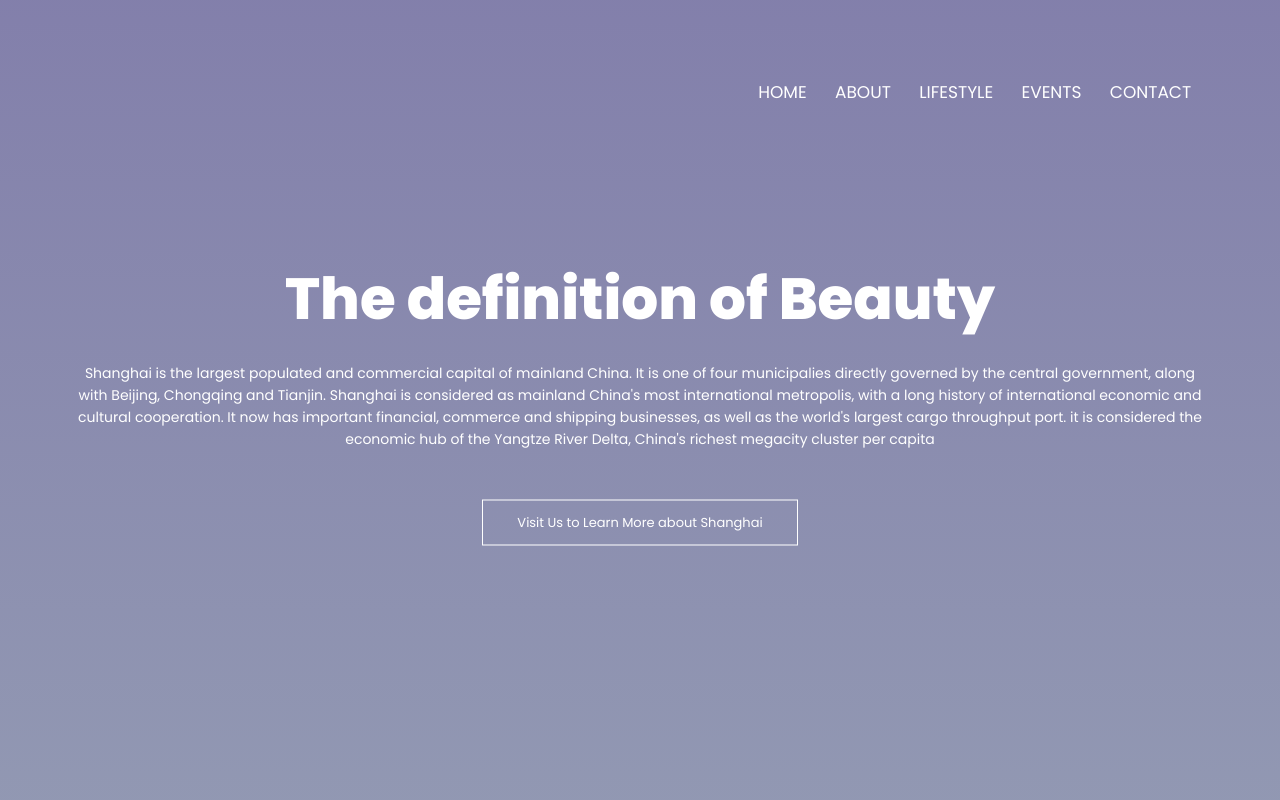
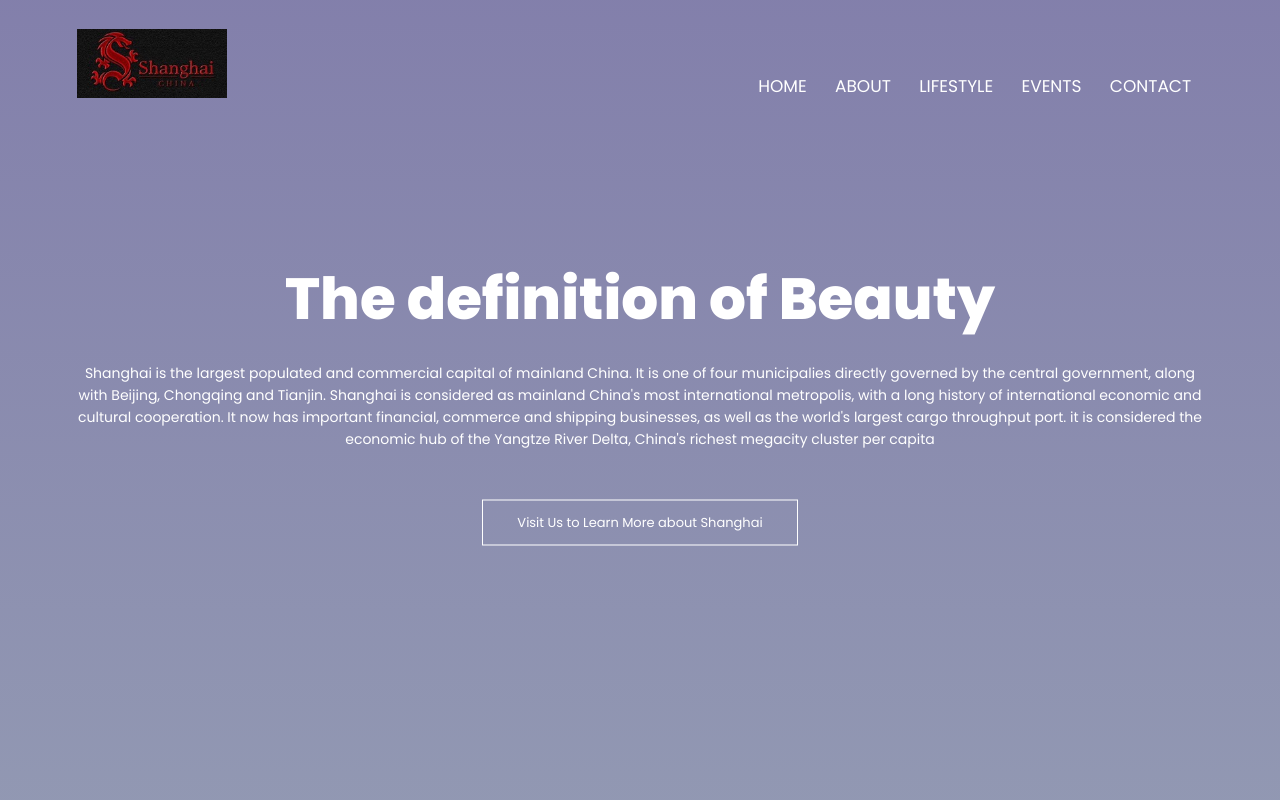
Before and after one commit to T-code-tech/first, a plain HTML site: page index.html in a window 1280 px wide. Shown: the top 800 px of the page. Drawn offline with Linux system fonts and the light colour scheme.

Commit message:
Update index.html

```diff
--- a/index.html
+++ b/index.html
@@ -11,7 +11,7 @@
 <body>
     <section class="header">
         <nav>
-            <a href="index.html"><img src="shanghaiX/logo.jpg" alt=""></a>
+            <a href="index.html"><img src="https://github.com/T-code-tech/first/blob/main/logo.jpg" alt=""></a>
             <div class="nav-links" id="navLinks">
                 <i class="fa fa-times" onclick="hideMenu()"></i>
                 <ul>
```
